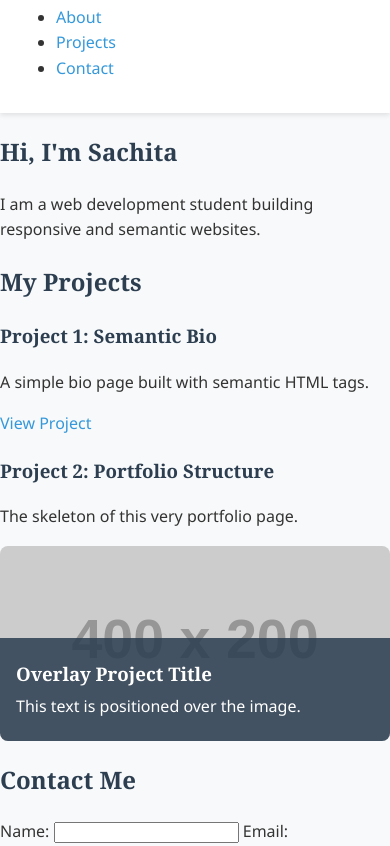
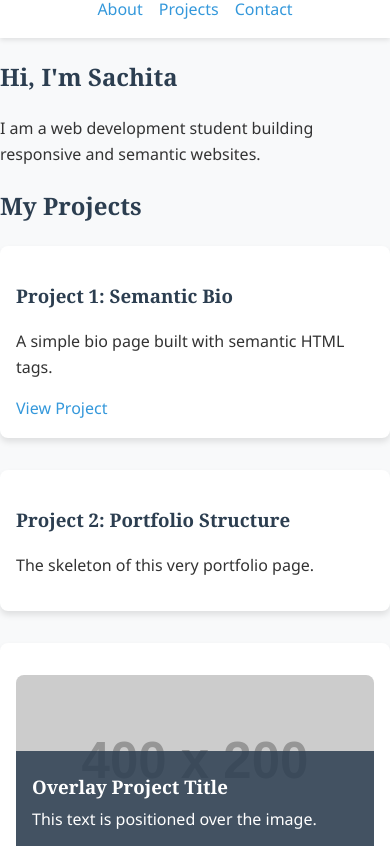
Before and after one commit to sachita0104/Web_Dev_Lab, a plain HTML site: page P6 index.html in a window 390 px wide. Shown: the part 53-899 px from the top of the page. Drawn offline with Linux system fonts and the light colour scheme; placeholder pictures from the web are drawn by us.

Commit message:
feat: complete P9 responsive navbar and flexbox card grid

```diff
--- a/P6 index.html
+++ b/P6 index.html
@@ -27,6 +27,7 @@
 
         <section id="projects">
             <h2>My Projects</h2>
+            <div class="project-grid">
             <article class="project-card">
                 <h3>Project 1: Semantic Bio</h3>
                 <p>A simple bio page built with semantic HTML tags.</p>
@@ -48,6 +49,7 @@
                     </div>
                 </div>
             </article>
+            </div>
         </section>
 
         <section id="contact">
--- a/styles.css
+++ b/styles.css
@@ -73,3 +73,44 @@ header {
     color: white;
     margin: 5px 0;
 }
+
+header {
+    display: flex;
+    justify-content: space-between;
+    align-items: center;
+}
+
+header nav ul {
+    display: flex;
+    gap: var(--spacing-md);
+    list-style: none;
+    margin: 0;
+    padding: 0;
+}
+
+.project-grid {
+    display: flex;
+    flex-wrap: wrap;
+    gap: var(--spacing-lg);
+    margin-top: var(--spacing-md);
+}
+
+.project-card {
+    flex: 1 1 300px;
+    background-color: var(--card-bg);
+    padding: var(--spacing-md);
+    border-radius: 8px;
+    box-shadow: 0 4px 6px rgba(0,0,0,0.1);
+}
+
+@media (max-width: 600px) {
+    header {
+        flex-direction: column;
+        gap: var(--spacing-sm);
+    }
+
+    header nav ul {
+        flex-wrap: wrap;
+        justify-content: center;
+    }
+}
```
